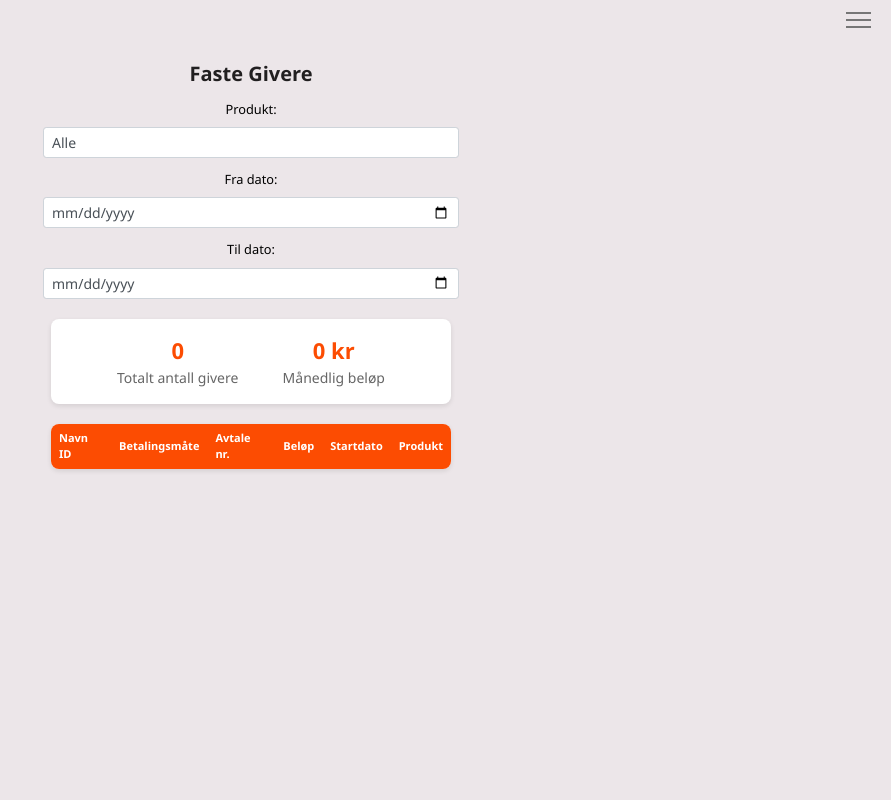
After one commit to schtoffer/kb_new_donors_monitor, a Flask app: page /recurring-donors in a window 1280 px wide. The commit adds this page. Shown: the whole page, without its empty margins (389-1280 px from the left). Run offline with Flask 3, Linux system fonts and the light colour scheme; lists and menus that the app fills with data are empty.

Commit message:
Add recurring donors page with filtering and helper scripts

```diff
--- a/app.py
+++ b/app.py
@@ -5,6 +5,7 @@ import random
 import os
 import secrets
 import hashlib
+import json
 
 app = Flask(__name__)
 app.config['SQLALCHEMY_DATABASE_URI'] = 'sqlite:///donors.db'
@@ -30,6 +31,59 @@ class DonorStats(db.Model):
     yearly_sum_new_donors = db.Column(db.Float, nullable=False)
     n_total_new_donors = db.Column(db.Integer, nullable=False)
     yearly_sum_all_donors = db.Column(db.Float, nullable=False)
+
+class RecurringDonor(db.Model):
+    id = db.Column(db.Integer, primary_key=True)
+    created_at = db.Column(db.DateTime, default=datetime.utcnow)
+    updated_at = db.Column(db.DateTime, default=datetime.utcnow, onupdate=datetime.utcnow)
+
+    # Top level fields
+    campaign_id = db.Column(db.Integer, nullable=False)
+    payment_method = db.Column(db.String(50), nullable=False)
+    classification_id_success = db.Column(db.String(10), nullable=False)
+
+    # Name fields
+    name_id = db.Column(db.Integer, nullable=False)
+    zip_code = db.Column(db.String(20), nullable=False)
+    country_id = db.Column(db.String(10), nullable=False)
+    nametype_id = db.Column(db.String(10), nullable=False)
+
+    # Agreement fields
+    agreement_number = db.Column(db.String(50), nullable=False)
+    producttype_id = db.Column(db.String(10), nullable=False)
+    project_id = db.Column(db.Integer, nullable=False)
+    productvariant_id = db.Column(db.Integer, nullable=True)
+    amount = db.Column(db.Float, nullable=False)
+    interval = db.Column(db.String(20), nullable=False)
+    startdate = db.Column(db.Date, nullable=False)
+
+    # Define a unique constraint on name_id and agreement_number
+    __table_args__ = (db.UniqueConstraint('name_id', 'agreement_number', name='unique_name_agreement'),)
+
+    def to_dict(self):
+        return {
+            'id': self.id,
+            'created_at': self.created_at.isoformat() if self.created_at else None,
+            'updated_at': self.updated_at.isoformat() if self.updated_at else None,
+            'campaign_id': self.campaign_id,
+            'payment_method': self.payment_method,
+            'classification_id_success': self.classification_id_success,
+            'name': {
+                'name_id': self.name_id,  # Already an integer in the database
+                'zip': self.zip_code,
+                'country_id': self.country_id,
+                'nametype_id': self.nametype_id
+            },
+            'agreement': {
+                'agreement_number': self.agreement_number,
+                'producttype_id': self.producttype_id,
+                'project_id': self.project_id,
+                'productvariant_id': self.productvariant_id,
+                'amount': self.amount,
+                'interval': self.interval,
+                'startdate': self.startdate.strftime('%d.%m.%Y') if self.startdate else None
+            }
+        }
 
     @classmethod
     def update_or_create(cls, date, n_new_donors, yearly_sum_new_donors, n_total_new_donors, yearly_sum_all_donors):
@@ -73,6 +127,45 @@ def alternative_2():
 @app.route('/alternative-3')
 def alternative_3():
     return render_template('report-3.html')
+
+@app.route('/recurring-donors')
+def recurring_donors():
+    # Get all recurring donors from the database
+    donors = RecurringDonor.query.all()
+
+    # Prepare data for the template
+    donor_data = []
+    total_amount = 0
+    unique_products = set()
+
+    for donor in donors:
+        donor_info = {
+            'name_id': donor.name_id,
+            'payment_method': donor.payment_method,
+            'agreement_number': donor.agreement_number,
+            'amount': donor.amount,
+            'interval': donor.interval,
+            'startdate': donor.startdate.strftime('%d.%m.%Y') if donor.startdate else '',
+            'producttype_id': donor.producttype_id
+        }
+        donor_data.append(donor_info)
+        total_amount += donor.amount
+
+        # Add product to the unique products set
+        if donor.producttype_id:
+            unique_products.add(donor.producttype_id)
+
+    # Format the total amount with thousand separator
+    formatted_total = '{:,.0f}'.format(total_amount).replace(',', ' ')
+
+    # Convert the set to a sorted list for the template
+    product_list = sorted(list(unique_products))
+
+    return render_template('recurring_donors.html',
+                           donors=donor_data,
+                           total_donors=len(donor_data),
+                           total_amount=formatted_total,
+                           products=product_list)
 
 @app.route('/service')
 def service():
@@ -193,6 +286,160 @@ def populate_db():
 
     return 'Database populated successfully!'
 
+@app.route('/api/new-recurring-donor', methods=['POST'])
+def new_recurring_donor():
+    # Authenticate the request
+    auth_header = request.headers.get('Authorization')
+    if not auth_header or not auth_header.startswith('Bearer '):
+        return jsonify({'error': 'Missing or invalid authorization header'}), 401
+
+    token = auth_header.split(' ')[1]
+    if not secrets.compare_digest(token, API_KEY):
+        return jsonify({'error': 'Invalid API key'}), 401
+
+    # Validate the request data
+    data = request.get_json()
+    if not data:
+        return jsonify({'error': 'No data provided'}), 400
+
+    # Check required fields
+    required_top_level = ['campaign_id', 'payment_method', 'classification_id_success', 'name', 'agreement']
+    required_name = ['name_id', 'zip', 'country_id', 'nametype_id']
+    required_agreement = ['agreement_number', 'producttype_id', 'project_id', 'amount', 'interval', 'startdate']
+
+    # Validate top-level fields
+    for field in required_top_level:
+        if field not in data:
+            return jsonify({'error': f'Missing required field: {field}'}), 400
+
+    # Validate name fields
+    for field in required_name:
+        if field not in data['name']:
+            return jsonify({'error': f'Missing required name field: {field}'}), 400
+
+    # Validate agreement fields
+    for field in required_agreement:
+        if field not in data['agreement']:
+            return jsonify({'error': f'Missing required agreement field: {field}'}), 400
+
+    try:
+        # Check if a record with the same name_id and agreement_number already exists
+        # Ensure name_id is treated as an integer
+        name_id = int(data['name']['name_id'])
+        existing_record = RecurringDonor.query.filter_by(
+            name_id=name_id,
+            agreement_number=data['agreement']['agreement_number']
+        ).first()
+
+        if existing_record:
+            # Update the existing record
+            existing_record.campaign_id = data['campaign_id']
+            existing_record.payment_method = data['payment_method']
+            existing_record.classification_id_success = data['classification_id_success']
+
+            # Update name information
+            existing_record.zip_code = data['name']['zip']
+            existing_record.country_id = data['name']['country_id']
+            existing_record.nametype_id = data['name']['nametype_id']
+
+            # Update agreement information
+            existing_record.producttype_id = data['agreement']['producttype_id']
+            existing_record.project_id = data['agreement']['project_id']
+            existing_record.productvariant_id = data['agreement'].get('productvariant_id')
+            existing_record.amount = data['agreement']['amount']
+            existing_record.interval = data['agreement']['interval']
+            # Parse startdate from string to date object
+            try:
+                # Try to parse date in DD.MM.YYYY format
+                existing_record.startdate = datetime.strptime(data['agreement']['startdate'], '%d.%m.%Y').date()
+            except ValueError:
+                try:
+                    # Fallback to YYYY-MM-DD format
+                    existing_record.startdate = datetime.strptime(data['agreement']['startdate'], '%Y-%m-%d').date()
+                except ValueError:
+                    return jsonify({'error': 'Invalid startdate format. Use DD.MM.YYYY or YYYY-MM-DD'}), 400
+
+            db.session.commit()
+            return jsonify({
+                'status': 'success',
+                'message': 'Recurring donor updated successfully',
+                'donor': existing_record.to_dict()
+            }), 200
+        else:
+            # Create a new record
+            new_donor = RecurringDonor(
+                campaign_id=data['campaign_id'],
+                payment_method=data['payment_method'],
+                classification_id_success=data['classification_id_success'],
+
+                # Name information
+                name_id=int(data['name']['name_id']),
+                zip_code=data['name']['zip'],
+                country_id=data['name']['country_id'],
+                nametype_id=data['name']['nametype_id'],
+
+                # Agreement information
+                agreement_number=data['agreement']['agreement_number'],
+                producttype_id=data['agreement']['producttype_id'],
+                project_id=data['agreement']['project_id'],
+                productvariant_id=data['agreement'].get('productvariant_id'),
+                amount=data['agreement']['amount'],
+                interval=data['agreement']['interval'],
+                # Parse startdate from string to date object
+                startdate=parse_date(data['agreement']['startdate'])
+            )
+
+            db.session.add(new_donor)
+            db.session.commit()
+
+            return jsonify({
+                'status': 'success',
+                'message': 'Recurring donor created successfully',
+                'donor': new_donor.to_dict()
+            }), 201
+
+    except Exception as e:
+        db.session.rollback()
+        return jsonify({'error': str(e)}), 500
+
+def parse_date(date_string):
+    """Parse a date string in either DD.MM.YYYY or YYYY-MM-DD format"""
+    try:
+        # Try DD.MM.YYYY format first (as in the example)
+        return datetime.strptime(date_string, '%d.%m.%Y').date()
+    except ValueError:
+        try:
+            # Fallback to YYYY-MM-DD format
+            return datetime.strptime(date_string, '%Y-%m-%d').date()
+        except ValueError:
+            # If both fail, raise an exception
+            raise ValueError(f"Invalid date format: {date_string}. Use DD.MM.YYYY or YYYY-MM-DD")
+
+@app.route('/api/recurring-donors', methods=['GET'])
+def get_recurring_donors():
+    """Get all recurring donors or filter by name_id"""
+    name_id = request.args.get('name_id')
+
+    try:
+        if name_id:
+            try:
+                # Convert name_id to integer for filtering
+                name_id_int = int(name_id)
+                donors = RecurringDonor.query.filter_by(name_id=name_id_int).all()
+            except ValueError:
+                # If name_id can't be converted to int, return empty result
+                donors = []
+        else:
+            donors = RecurringDonor.query.all()
+
+        return jsonify({
+            'status': 'success',
+            'count': len(donors),
+            'donors': [donor.to_dict() for donor in donors]
+        }), 200
+    except Exception as e:
+        return jsonify({'error': str(e)}), 500
+
 if __name__ == '__main__':
     with app.app_context():
         db.create_all()
--- a/templates/layout.html
+++ b/templates/layout.html
@@ -117,6 +117,7 @@
                 <a href="/report">Report</a>
                 <a href="/alternative-2">Report-2</a>
                 <a href="/alternative-3">Report-3</a>
+                <a href="/recurring-donors">Faste Givere</a>
                 <a href="/service">Service</a>
             </div>
         </div>
--- /dev/null
+++ b/templates/recurring_donors.html
@@ -0,0 +1,275 @@
+{% extends "layout.html" %}
+
+{% block title %}Faste Givere{% endblock %}
+
+{% block head_scripts %}
+<link rel="stylesheet" href="https://cdnjs.cloudflare.com/ajax/libs/animate.css/4.1.1/animate.min.css">
+<link rel="stylesheet" href="https://cdn.jsdelivr.net/npm/bootstrap@4.6.0/dist/css/bootstrap.min.css">
+{% endblock %}
+
+{% block additional_styles %}
+<style>
+    body {
+        text-align: center;
+    }
+
+    .container {
+        margin-top: 15px !important;
+    }
+
+    h1 {
+        color: rgb(33, 31, 32);
+        font-family: 'Segoe UI', Tahoma, Geneva, Verdana, sans-serif;
+        font-size: 20px;
+        font-weight: 700;
+        margin: 0 0 10px 0;
+        padding: 0;
+        text-align: center;
+    }
+
+    .donors-table {
+        width: 100%;
+        max-width: 400px;
+        margin: 20px auto;
+        border-collapse: collapse;
+        background-color: white;
+        box-shadow: 0 2px 5px rgba(0,0,0,0.1);
+        border-radius: 8px;
+        overflow: hidden;
+        font-size: 12px;
+    }
+
+    .donors-table th {
+        background-color: var(--primary-color);
+        color: white;
+        padding: 6px 8px;
+        text-align: left;
+        font-weight: 600;
+        font-size: 11px;
+    }
+
+    .donors-table td {
+        padding: 5px 8px;
+        border-bottom: 1px solid #eee;
+        text-align: left;
+        white-space: nowrap;
+    }
+
+    .donors-table tr:last-child td {
+        border-bottom: none;
+    }
+
+    .donors-table tr:nth-child(even) {
+        background-color: #f9f9f9;
+    }
+
+    .donors-table tr:hover {
+        background-color: #f1f1f1;
+    }
+
+    .summary-box {
+        background-color: white;
+        border-radius: 8px;
+        padding: 15px;
+        margin: 20px auto;
+        max-width: 400px;
+        box-shadow: 0 2px 5px rgba(0,0,0,0.1);
+    }
+
+    .summary-stat {
+        display: inline-block;
+        margin: 0 20px;
+        text-align: center;
+    }
+
+    .summary-value {
+        font-size: 22px;
+        font-weight: bold;
+        color: var(--primary-color);
+    }
+
+    .summary-label {
+        font-size: 14px;
+        color: #666;
+    }
+
+    .payment-method {
+        display: inline-block;
+        padding: 2px 4px;
+        border-radius: 3px;
+        font-size: 10px;
+        font-weight: 600;
+        color: white;
+        background-color: #6c757d;
+    }
+
+    .payment-method.vippsrecurring {
+        background-color: #ff5b24;
+    }
+
+    .payment-method.autogiro {
+        background-color: #28a745;
+    }
+
+    .payment-method.striprecurring {
+        background-color: #007bff;
+    }
+</style>
+{% endblock %}
+
+{% block content %}
+<div class="container">
+    <h1>Faste Givere</h1>
+
+    <div class="filter-controls mb-3">
+        <div class="row justify-content-center">
+            <div class="col-12 mb-2">
+                <label for="product-filter" class="small">Produkt:</label>
+                <select id="product-filter" class="form-control form-control-sm">
+                    <option value="">Alle</option>
+                    {% for product in products %}
+                    <option value="{{ product }}">{{ product }}</option>
+                    {% endfor %}
+                </select>
+            </div>
+            <div class="col-12 mb-2">
+                <label for="date-filter-from" class="small">Fra dato:</label>
+                <input type="date" id="date-filter-from" class="form-control form-control-sm">
+            </div>
+            <div class="col-12">
+                <label for="date-filter-to" class="small">Til dato:</label>
+                <input type="date" id="date-filter-to" class="form-control form-control-sm">
+            </div>
+        </div>
+    </div>
+
+    <div class="summary-box">
+        <div class="summary-stat">
+            <div class="summary-value">{{ total_donors }}</div>
+            <div class="summary-label">Totalt antall givere</div>
+        </div>
+        <div class="summary-stat">
+            <div class="summary-value">{{ total_amount|int }} kr</div>
+            <div class="summary-label">Månedlig beløp</div>
+        </div>
+    </div>
+
+    <table class="donors-table">
+        <thead>
+            <tr>
+                <th>Navn ID</th>
+                <th>Betalingsmåte</th>
+                <th>Avtale nr.</th>
+                <th>Beløp</th>
+                <th>Startdato</th>
+                <th>Produkt</th>
+            </tr>
+        </thead>
+        <tbody>
+            {% for donor in donors %}
+            <tr>
+                <td>{{ donor.name_id }}</td>
+                <td>
+                    <span class="payment-method {{ donor.payment_method }}">
+                        {{ donor.payment_method }}
+                    </span>
+                </td>
+                <td>{{ donor.agreement_number }}</td>
+                <td><span style="white-space: nowrap;">{{ donor.amount|int }} kr</span></td>
+                <td>{{ donor.startdate }}</td>
+                <td>{{ donor.producttype_id }}</td>
+            </tr>
+            {% endfor %}
+        </tbody>
+    </table>
+</div>
+{% endblock %}
+
+{% block scripts %}
+<script src="https://code.jquery.com/jquery-3.5.1.slim.min.js"></script>
+<script src="https://cdn.jsdelivr.net/npm/bootstrap@4.6.0/dist/js/bootstrap.bundle.min.js"></script>
+<script>
+    $(document).ready(function() {
+        // Filter by product
+        $('#product-filter').on('change', function() {
+            var selectedProduct = $(this).val();
+            filterTable();
+        });
+
+        // Filter by start date range
+        $('#date-filter-from, #date-filter-to').on('change', function() {
+            filterTable();
+        });
+
+        function filterTable() {
+            var selectedProduct = $('#product-filter').val();
+            var fromDate = $('#date-filter-from').val();
+            var toDate = $('#date-filter-to').val();
+
+            $('.donors-table tbody tr').each(function() {
+                var productCell = $(this).find('td:eq(5)').text().trim();
+                var dateCell = $(this).find('td:eq(4)').text().trim();
+                var dateMatch = true;
+
+                // Process date filtering
+                if (fromDate || toDate) {
+                    // Convert date format from DD.MM.YYYY to Date object for comparison
+                    var recordDate;
+                    if (dateCell.includes('.')) {
+                        var parts = dateCell.split('.');
+                        // Parse the date parts as integers to avoid leading zeros issues
+                        var day = parseInt(parts[0], 10);
+                        var month = parseInt(parts[1], 10);
+                        var year = parseInt(parts[2], 10);
+
+                        // Create date object for comparison
+                        recordDate = new Date(year, month - 1, day);
+                    } else if (dateCell) {
+                        // Handle YYYY-MM-DD format
+                        recordDate = new Date(dateCell);
+                    }
+
+                    // Set record date to midnight for fair comparison
+                    if (recordDate) {
+                        recordDate.setHours(0, 0, 0, 0);
+                    }
+
+                    // Check if we should filter for a single date
+                    if (fromDate && toDate && fromDate === toDate) {
+                        // Same date selected twice - filter for exactly this date
+                        var exactDate = new Date(fromDate);
+                        exactDate.setHours(0, 0, 0, 0);
+
+                        // Compare year, month, and day for exact match
+                        dateMatch = recordDate &&
+                                   recordDate.getFullYear() === exactDate.getFullYear() &&
+                                   recordDate.getMonth() === exactDate.getMonth() &&
+                                   recordDate.getDate() === exactDate.getDate();
+                    } else {
+                        // Normal date range filtering
+                        if (fromDate) {
+                            var fromDateObj = new Date(fromDate);
+                            fromDateObj.setHours(0, 0, 0, 0);
+                            dateMatch = dateMatch && recordDate && recordDate >= fromDateObj;
+                        }
+
+                        if (toDate) {
+                            var toDateObj = new Date(toDate);
+                            toDateObj.setHours(0, 0, 0, 0);
+                            dateMatch = dateMatch && recordDate && recordDate <= toDateObj;
+                        }
+                    }
+                }
+
+                var productMatch = !selectedProduct || productCell === selectedProduct;
+
+                if (productMatch && dateMatch) {
+                    $(this).show();
+                } else {
+                    $(this).hide();
+                }
+            });
+        }
+    });
+</script>
+{% endblock %}
```
Also changed, not shown: scripts/clear_recurring_donors.py (added, +24 -0 lines), scripts/populate_recurring_donors.py (added, +110 -0 lines), scripts/recreate_db.py (added, +31 -0 lines).
